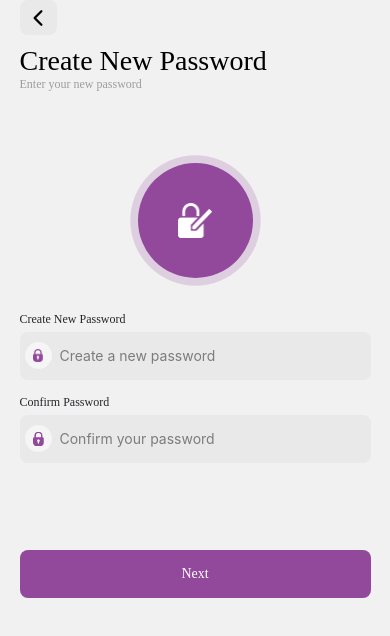
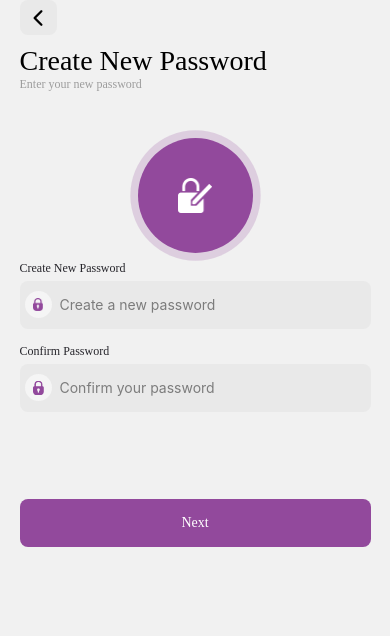
Before and after one commit to Fahadayyaz/Zyra, a React Native app: screen /CreateNewPassword in a window 390 px wide. Shown: the top 636 px of the page. Built offline with nearby package versions, Linux system fonts and the light colour scheme; a web font is replaced by a local one.

Commit message:
Update CreateNewPassword.jsx

```diff
--- a/screens/CreateNewPassword.jsx
+++ b/screens/CreateNewPassword.jsx
@@ -10,7 +10,7 @@ import {
 import React, { useRef, useEffect } from "react";
 import ExpoStatusBar from "expo-status-bar/build/ExpoStatusBar";
 import Ionicons from "@expo/vector-icons/Ionicons";
-import { Pressable } from "react-native-gesture-handler";
+import { Pressable, ScrollView } from "react-native-gesture-handler";
 import { SafeAreaView } from "react-native-safe-area-context";
 
 const CreateNewPassword = ({ navigation }) => {
@@ -38,7 +38,10 @@ const CreateNewPassword = ({ navigation }) => {
   return (
     <SafeAreaView style={styles.mainContainer}>
       <ExpoStatusBar style="auto" />
-      <View style={styles.contentContainer}>
+      <ScrollView
+        showsVerticalScrollIndicator={false}
+        style={styles.contentContainer}
+      >
         <Pressable
           style={styles.backButton}
           onPress={() => navigation.goBack()}
@@ -143,7 +146,7 @@ const CreateNewPassword = ({ navigation }) => {
             Next
           </Text>
         </Pressable>
-      </View>
+      </ScrollView>
     </SafeAreaView>
   );
 };
```
